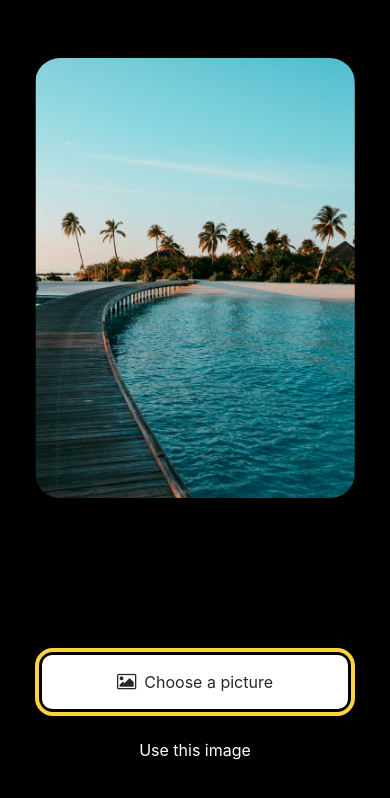
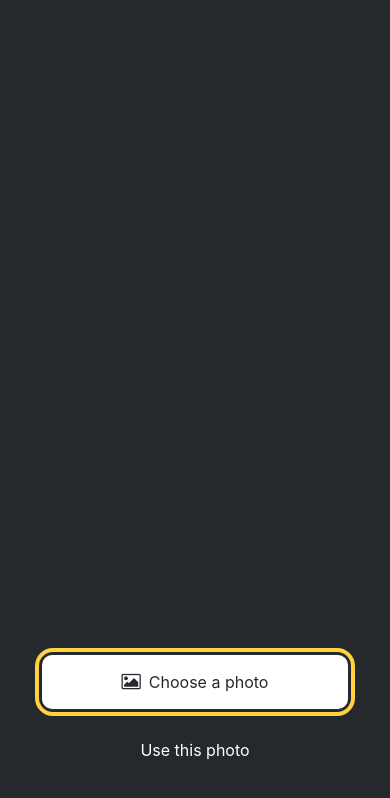
Before and after one commit to HimanshuGolani/Sticker-Smash, a React Native app: screen / in a window 390 px wide. Shown: the top 798 px of the page. Built offline with nearby package versions, Linux system fonts and the light colour scheme.

Commit message:
Update App.js

```diff
--- a/App.js
+++ b/App.js
@@ -1,74 +1,81 @@
-import { StatusBar } from "expo-status-bar";
-import { StyleSheet, View } from "react-native";
-import PreviewImg from "./assets/background-image.png";
-import ImageViewer from "./components/ImageViewer";
-import Button from "./components/Button";
-import * as ImagePicker from "expo-image-picker";
-import { useState } from "react";
-import CircleButton from "./components/CircleButton";
-import IconButton from "./components/IconButton";
+import { useState } from 'react';
+import { StatusBar } from 'expo-status-bar';
+import { StyleSheet, View } from 'react-native';
+import * as ImagePicker from 'expo-image-picker';
+
+import Button from './components/Button';
+import ImageViewer from './components/ImageViewer';
+import CircleButton from './components/CircleButton';
+import IconButton from './components/IconButton';
+import EmojiPicker from './components/EmojiPicker';
+import EmojiList from './components/EmojiList';
+import EmojiSticker from './components/EmojiSticker';
+
+const PlaceholderImage = require('./assets/background-image.png');
 
 export default function App() {
+  const [isModalVisible, setIsModalVisible] = useState(false);
+  const [showAppOptions, setShowAppOptions] = useState(false);
+  const [pickedEmoji, setPickedEmoji] = useState(null);
   const [selectedImage, setSelectedImage] = useState(null);
-  const [showAppOptions, setShowAppOptions] = useState(false);
-  const pickImage = async () => {
+
+  const pickImageAsync = async () => {
     let result = await ImagePicker.launchImageLibraryAsync({
       allowsEditing: true,
       quality: 1,
     });
-    // The result will contain a cancelled property which is by default : false.
-    // check Info_Txt for the structure
+
     if (!result.canceled) {
       setSelectedImage(result.assets[0].uri);
       setShowAppOptions(true);
     } else {
-      alert("You did not selected any Image");
+      alert('You did not select any image.');
     }
   };
+
   const onReset = () => {
     setShowAppOptions(false);
   };
 
+
   const onAddSticker = () => {
-    // we will implement this later
+    setIsModalVisible(true);
+  };
+
+  const onModalClose = () => {
+    setIsModalVisible(false);
   };
 
   const onSaveImageAsync = async () => {
     // we will implement this later
   };
+
   return (
     <View style={styles.container}>
       <View style={styles.imageContainer}>
-        <ImageViewer
-          PreviewImageSource={PreviewImg}
-          selectedImage={selectedImage}
-        />
+        <ImageViewer placeholderImageSource={PlaceholderImage} selectedImage={selectedImage} />
+        {pickedEmoji !== null ? <EmojiSticker imageSize={40} stickerSource={pickedEmoji} /> : null}
       </View>
       {showAppOptions ? (
         <View style={styles.optionsContainer}>
           <View style={styles.optionsRow}>
             <IconButton icon="refresh" label="Reset" onPress={onReset} />
             <CircleButton onPress={onAddSticker} />
-            <IconButton
-              icon="save-alt"
-              label="Save"
-              onPress={onSaveImageAsync}
-            />
+            <IconButton icon="save-alt" label="Save" onPress={onSaveImageAsync} />
           </View>
         </View>
       ) : (
         <View style={styles.footerContainer}>
+          <Button theme="primary" label="Choose a photo" onPress={pickImageAsync} />
           <Button
-            theme="primary"
-            label={"Choose a picture"}
-            onPress={pickImage}
-          />
-          <Button
-            label={"Use this image"}
+            label="Use this photo"
             onPress={() => setShowAppOptions(true)}
           />
         </View>
       )}
+      <EmojiPicker isVisible={isModalVisible} onClose={onModalClose}>
+        <EmojiList onSelect={setPickedEmoji} onCloseModal={onModalClose} />
+      </EmojiPicker>
       <StatusBar style="auto" />
     </View>
   );
@@ -77,24 +84,24 @@ export default function App() {
 const styles = StyleSheet.create({
   container: {
     flex: 1,
-    backgroundColor: "black",
-    alignItems: "center",
-    justifyContent: "center",
+    backgroundColor: '#25292e',
+    alignItems: 'center',
   },
   imageContainer: {
-    flex: 1,
-    paddingTop: 58,
+    flex:1,
+    paddingTop: 58
   },
   footerContainer: {
     flex: 1 / 3,
-    alignItems: "center",
+    alignItems: 'center',
   },
   optionsContainer: {
-    position: "absolute",
+    position: 'absolute',
     bottom: 80,
   },
   optionsRow: {
-    alignItems: "center",
-    flexDirection: "row",
+    alignItems: 'center',
+    flexDirection: 'row',
+    justifyContent: 'center',
   },
 });
```
